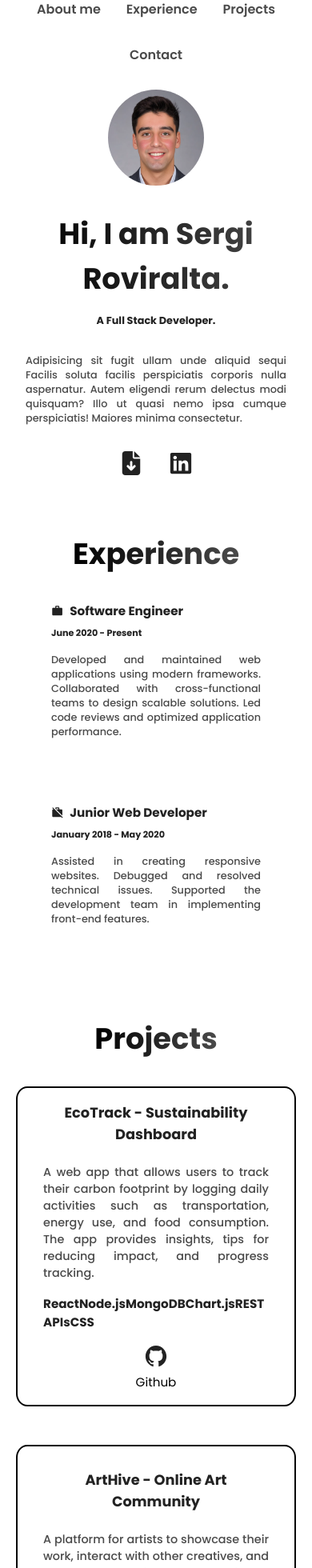
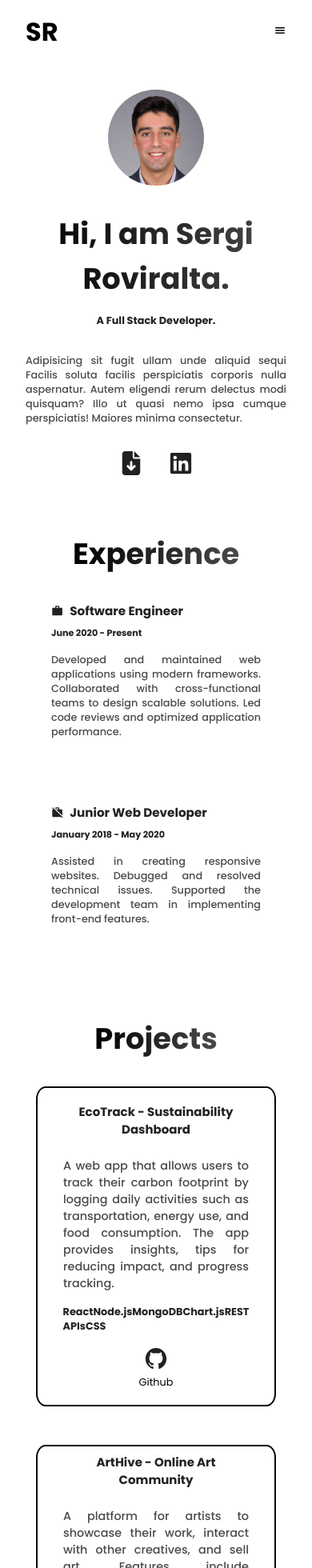
Before and after one commit to roviralta/my-portfolio, a React (Create React App) app: page / in a window 390 px wide. Shown: the top 1960 px of the page at 80% size. Built offline with nearby package versions, Linux system fonts and the light colour scheme.

Commit message:
added hamburguer header

```diff
--- /dev/null
+++ b/src/components/Header/HamHeader.js
@@ -0,0 +1,12 @@
+import React from 'react'
+import { IoMenu } from 'react-icons/io5'
+
+const HamHeader = () => {
+	return (
+		<div>
+			<IoMenu></IoMenu>
+		</div>
+	)
+}
+
+export default HamHeader
--- a/src/components/Header/Header.css
+++ b/src/components/Header/Header.css
@@ -1,8 +1,15 @@
 .header {
 	display: flex;
-  justify-content: center;
+	justify-content: space-between;
 	align-items: center;
 	height: 5rem;
+	margin: 0 2rem;
+}
+
+nav {
+	display: flex;
+	align-items: center;
+	gap: 5rem;
 }
 
 .header-list {
@@ -11,6 +18,10 @@
 	justify-content: center;
 	align-items: center;
 	gap: 2rem;
+}
+
+.ham-menu {
+	display: none;
 }
 
 .header-list li {
@@ -32,3 +43,13 @@
 	text-underline-offset: 0.3rem;
 	color: #000000;
 }
+
+@media (max-width: 700px) {
+	.header-list {
+		display: none;
+	}
+
+	.ham-menu {
+		display: flex;
+	}
+}
--- a/src/components/Header/Header.js
+++ b/src/components/Header/Header.js
@@ -1,28 +1,33 @@
-import React from "react";
-import "./Header.css";
+import React from 'react'
+import './Header.css'
+import HamHeader from './HamHeader'
 
 const Header = () => {
 	return (
-    <header className="header">
-      <nav aria-label="Main Navigation">
-        <ul className="header-list">
+		<>
+			<header className='header'>
+				<h1>SR</h1>
+				<ul className='header-list'>
 					<li>
-            <a href="#about-me">About me</a>
+						<a href='#about-me'>About me</a>
 					</li>
 					<li>
-            <a href="#experience">Experience</a>
+						<a href='#experience'>Experience</a>
 					</li>
 					<li>
-            <a href="#projects">Projects</a>
+						<a href='#projects'>Projects</a>
 					</li>
 
 					<li>
-            <a href="#contact">Contact</a>
+						<a href='#contact'>Contact</a>
 					</li>
 				</ul>
-      </nav>
+				<div className='ham-menu'>
+					<HamHeader></HamHeader>
+				</div>
 			</header>
-  );
-};
+		</>
+	)
+}
 
-export default Header;
+export default Header
--- a/src/components/Project/Project.css
+++ b/src/components/Project/Project.css
@@ -42,9 +42,9 @@
 }
 
 @media (max-width: 440px) {
-  .roject {
+	.project {
 		width: 300px;
-    height: 300px;
+		height: 400px;
 		font-size: 0.8rem;
 	}
 }
```
Also changed, not shown: src/components/About/About.js (+21 -22 lines). Lines whose indentation alone changed are shown as unchanged.
